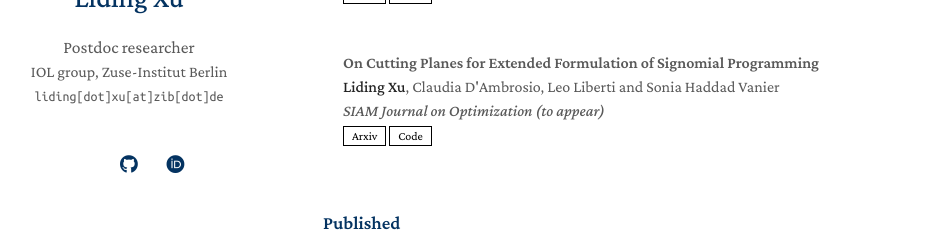
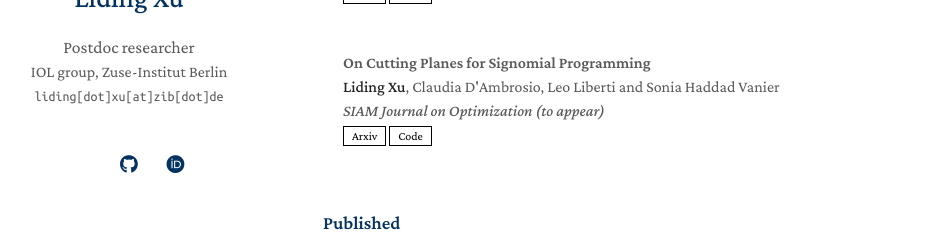
Before and after one commit to lidingxu/lidingxu.github.io, a Jekyll site: the page built from index.md, in a window 1280 px wide and 900 px high, scrolled down 650 px, cut to the strip 206-900 px from the top of the window. Shown: the top 247 px of the strip, without its empty margins (147-1097 px from the left). Built offline with Jekyll 4.4.1, drawn with Linux system fonts in a browser that asks for light colours; nearby versions of some CDN libraries; a style sheet for code colours, icons or effects is not loaded; our own code applies the rules of GitHub Pages for plain Markdown files.

```diff
--- a/_data/publications.yml
+++ b/_data/publications.yml
@@ -19,7 +19,7 @@
     arxiv: https://arxiv.org/abs/2404.10467
     code: https://github.com/lidingxu/cflg
 
-  - title: "On Cutting Planes for Extended Formulation of Signomial Programming"
+  - title: "On Cutting Planes for Signomial Programming"
     authors: <strong>Liding Xu</strong>, Claudia D'Ambrosio, Leo Liberti and Sonia Haddad Vanier
     conference: SIAM Journal on Optimization (to appear)
     arxiv: https://arxiv.org/abs/2212.02857
```
